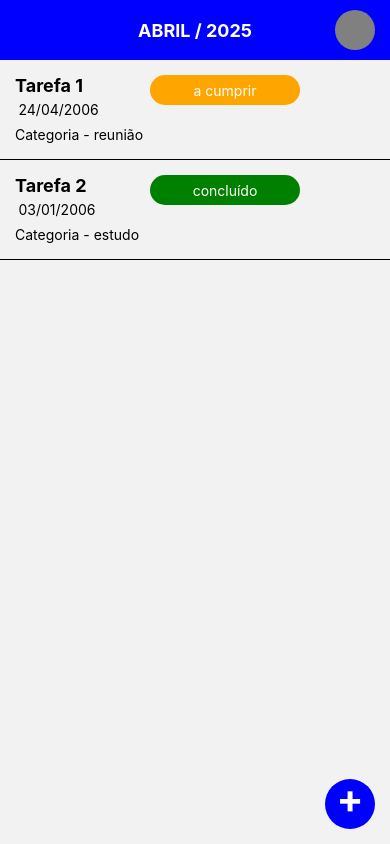
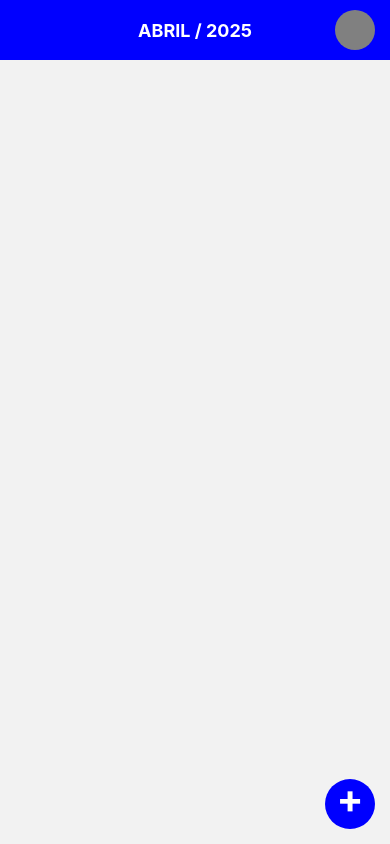
Before and after one commit to emillytol/app-agendamento, a React Native app: screen / in a window 390 px wide. Built offline with nearby package versions, Linux system fonts and the light colour scheme.

Commit message:
implementada lista dinâmica

```diff
--- a/src/screens/Home.js
+++ b/src/screens/Home.js
@@ -28,18 +28,18 @@ export default function Home() {
             </View>
 
             <ScrollView style={styles.body}>
-                <TarefaItem
-                    nome="Tarefa 1"
-                    status="a cumprir"
-                    data="24/04/2006"
-                    categoria="reunião"
-                />
-                <TarefaItem
-                    nome="Tarefa 2"
-                    status="concluído"
-                    data="03/01/2006"
-                    categoria="estudo"
-                />
+                {
+                    tasks && tasks.map((item) => {
+                        return (
+                            <TarefaItem
+                            nome={item.nome}
+                            status={item.status}
+                            data={item.data}
+                            categoria={item.categoria}
+                            />
+                        )
+                    })
+                }
             </ScrollView>
 
             <TouchableOpacity
```
Also changed, not shown: 1 other file (tests, documents, lock files or other folders).
